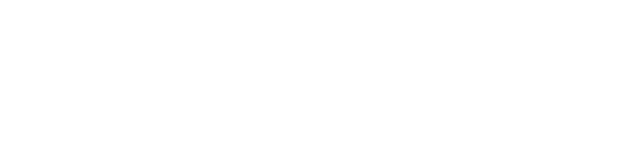
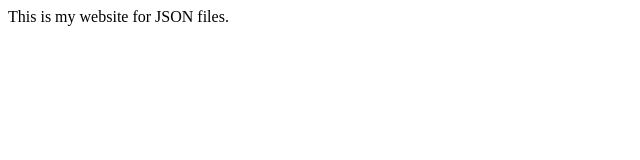
Before and after one commit to fherrera2/web-site-fh, a plain HTML site: page index.html in a window 1280 px wide. Shown: the whole page, without its empty margins (0-640 px from the left). Drawn offline with Linux system fonts and the light colour scheme.

Commit message:
updated index.html

```diff
--- a/index.html
+++ b/index.html
@@ -5,6 +5,9 @@
 -->
 <head>
 <meta charset="utf-8">
-    <title>Website</title>
+    <title>OOP MyWebsite</title>
 </head>
+<body>
+    This is my website for JSON files.
+</body>
 </html>
```
Also changed, not shown: 1 other file.
